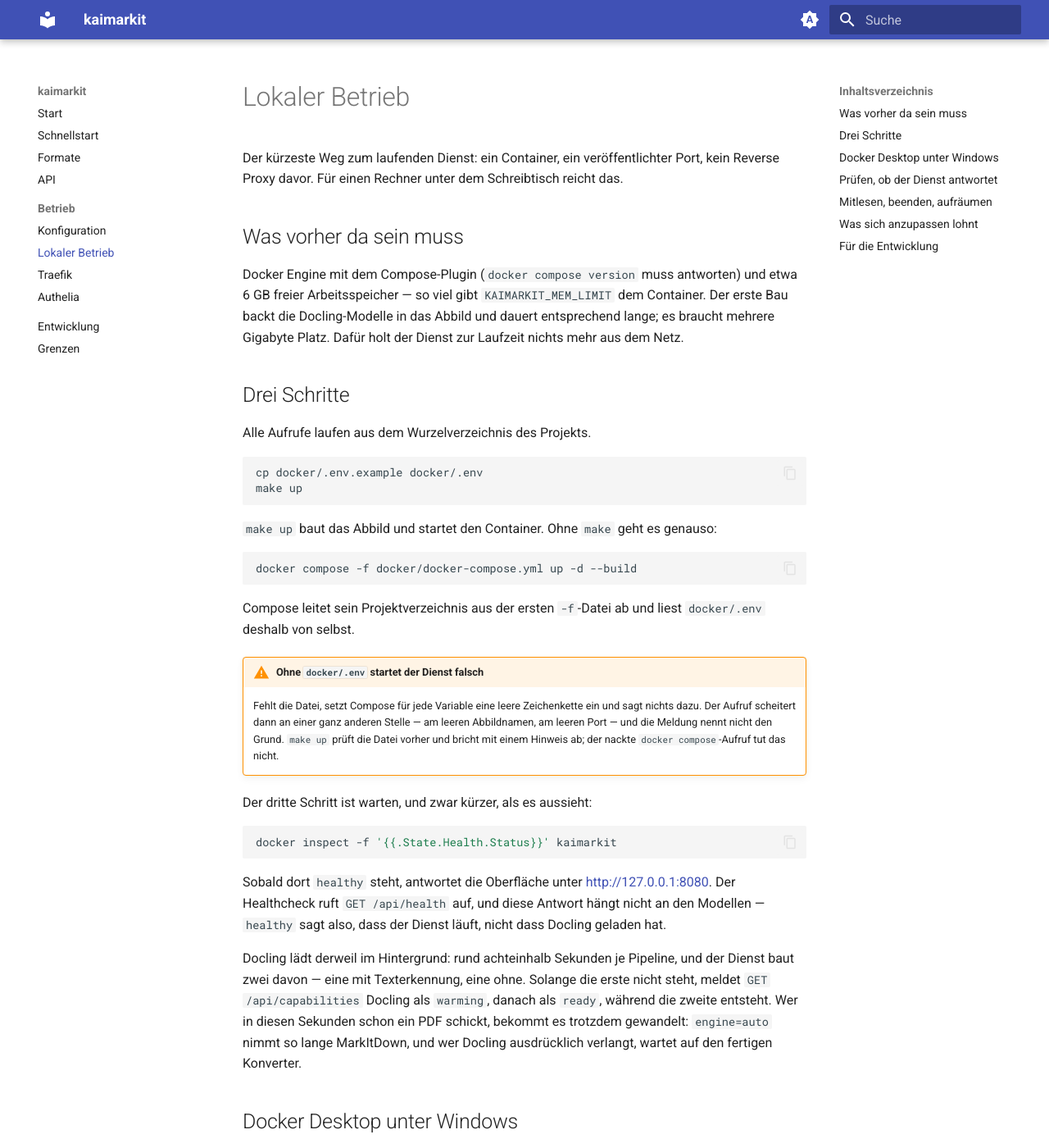
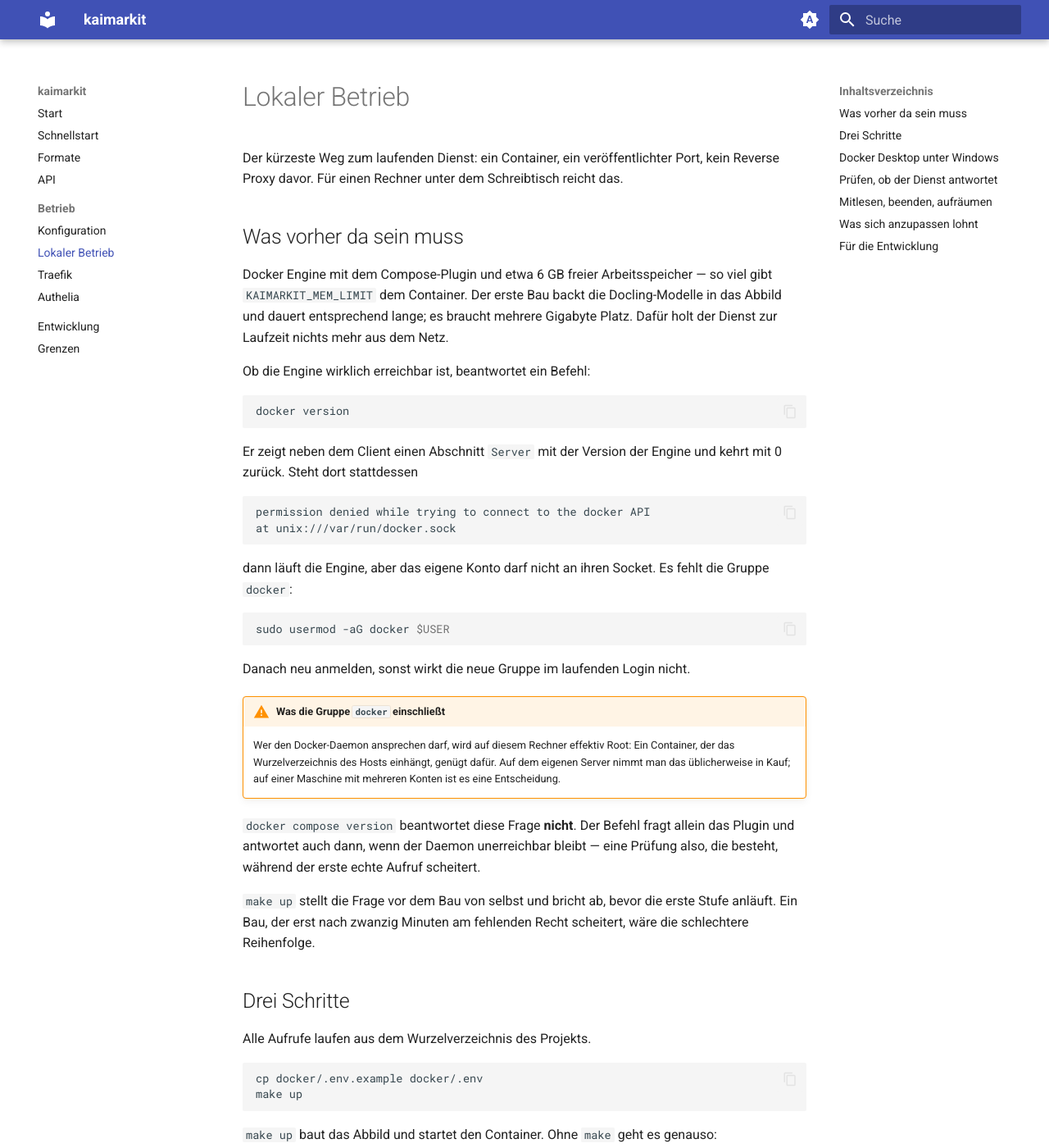
Before and after one commit to 0x2e6b6169/kaimarkit, an MkDocs documentation site: the page built from docs/betrieb/lokal.md, in a window 1280 px wide and 1400 px high. Shown: the whole window at 82% size. Built offline with MkDocs 1.6.1 and Material for MkDocs 9.7.7, drawn with Linux system fonts in a browser that asks for light colours; the version menu is left out.

Commit message:
docs(ops): DOC-13 — check the Docker daemon, not the plugin
"docker compose version" answers without ever reaching the daemon, so the
documented prerequisite passed while the first real call failed with
"permission denied ... unix:///var/run/docker.sock". Use "docker version"
instead: one API call over the socket, so it proves the access right.

Name the remedy (usermod -aG docker) together with its price — membership in
the group makes a user effectively root on the host.

Add a "check-docker" target and run it ahead of every compose goal, so a
missing right fails in a fraction of a second instead of after the build.

````diff
--- a/docs/betrieb/lokal.md
+++ b/docs/betrieb/lokal.md
@@ -5,11 +5,47 @@ kein Reverse Proxy davor. Für einen Rechner unter dem Schreibtisch reicht das.
 
 ## Was vorher da sein muss
 
-Docker Engine mit dem Compose-Plugin (`docker compose version` muss antworten) und
-etwa 6 GB freier Arbeitsspeicher — so viel gibt `KAIMARKIT_MEM_LIMIT` dem Container.
-Der erste Bau backt die Docling-Modelle in das Abbild und dauert entsprechend lange;
-es braucht mehrere Gigabyte Platz. Dafür holt der Dienst zur Laufzeit nichts mehr
-aus dem Netz.
+Docker Engine mit dem Compose-Plugin und etwa 6 GB freier Arbeitsspeicher — so viel
+gibt `KAIMARKIT_MEM_LIMIT` dem Container. Der erste Bau backt die Docling-Modelle in
+das Abbild und dauert entsprechend lange; es braucht mehrere Gigabyte Platz. Dafür
+holt der Dienst zur Laufzeit nichts mehr aus dem Netz.
+
+Ob die Engine wirklich erreichbar ist, beantwortet ein Befehl:
+
+```bash
+docker version
+```
+
+Er zeigt neben dem Client einen Abschnitt `Server` mit der Version der Engine und
+kehrt mit 0 zurück. Steht dort stattdessen
+
+```text
+permission denied while trying to connect to the docker API
+at unix:///var/run/docker.sock
+```
+
+dann läuft die Engine, aber das eigene Konto darf nicht an ihren Socket. Es fehlt die
+Gruppe `docker`:
+
+```bash
+sudo usermod -aG docker $USER
+```
+
+Danach neu anmelden, sonst wirkt die neue Gruppe im laufenden Login nicht.
+
+!!! warning "Was die Gruppe `docker` einschließt"
+    Wer den Docker-Daemon ansprechen darf, wird auf diesem Rechner effektiv Root:
+    Ein Container, der das Wurzelverzeichnis des Hosts einhängt, genügt dafür. Auf
+    dem eigenen Server nimmt man das üblicherweise in Kauf; auf einer Maschine mit
+    mehreren Konten ist es eine Entscheidung.
+
+`docker compose version` beantwortet diese Frage **nicht**. Der Befehl fragt allein
+das Plugin und antwortet auch dann, wenn der Daemon unerreichbar bleibt — eine
+Prüfung also, die besteht, während der erste echte Aufruf scheitert.
+
+`make up` stellt die Frage vor dem Bau von selbst und bricht ab, bevor die erste
+Stufe anläuft. Ein Bau, der erst nach zwanzig Minuten am fehlenden Recht scheitert,
+wäre die schlechtere Reihenfolge.
 
 ## Drei Schritte
 
````
Also changed, not shown: 1 other file.
